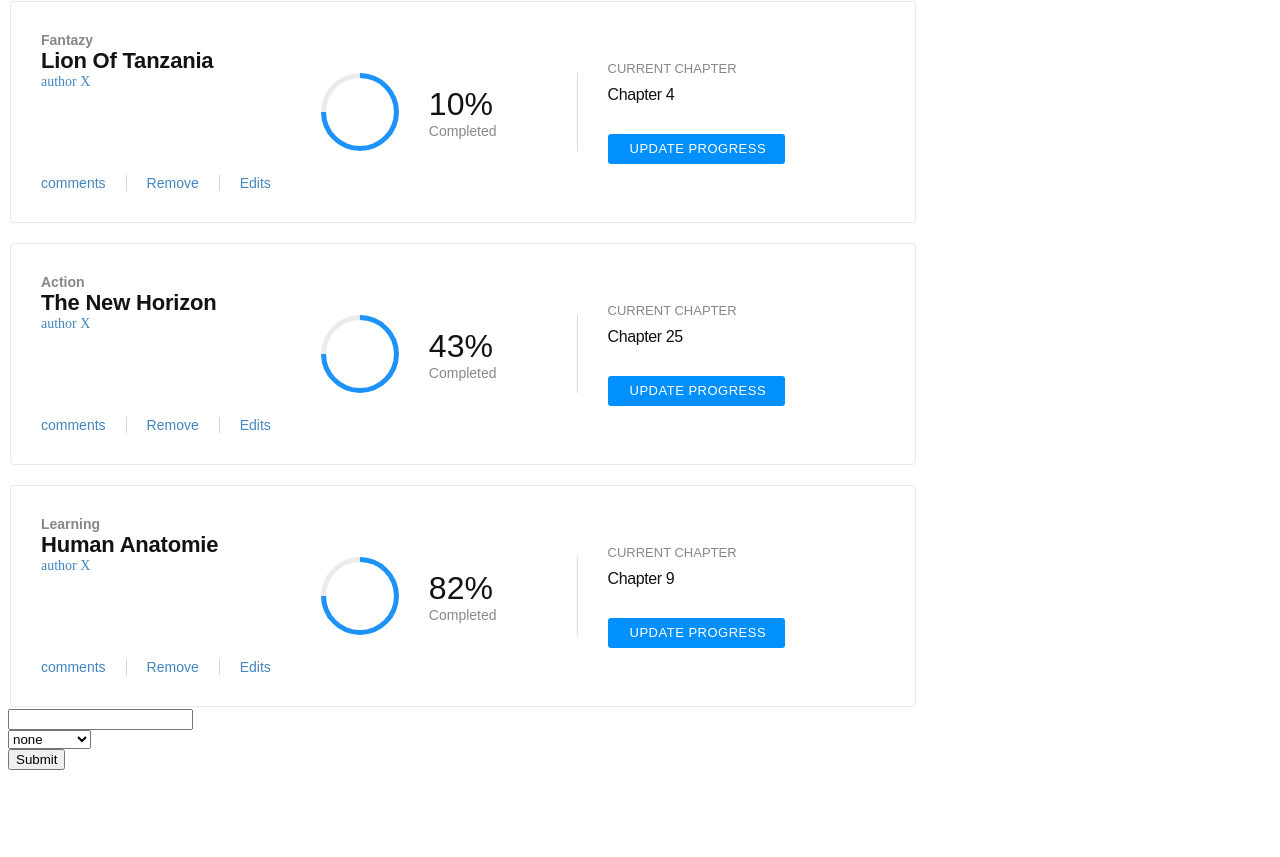
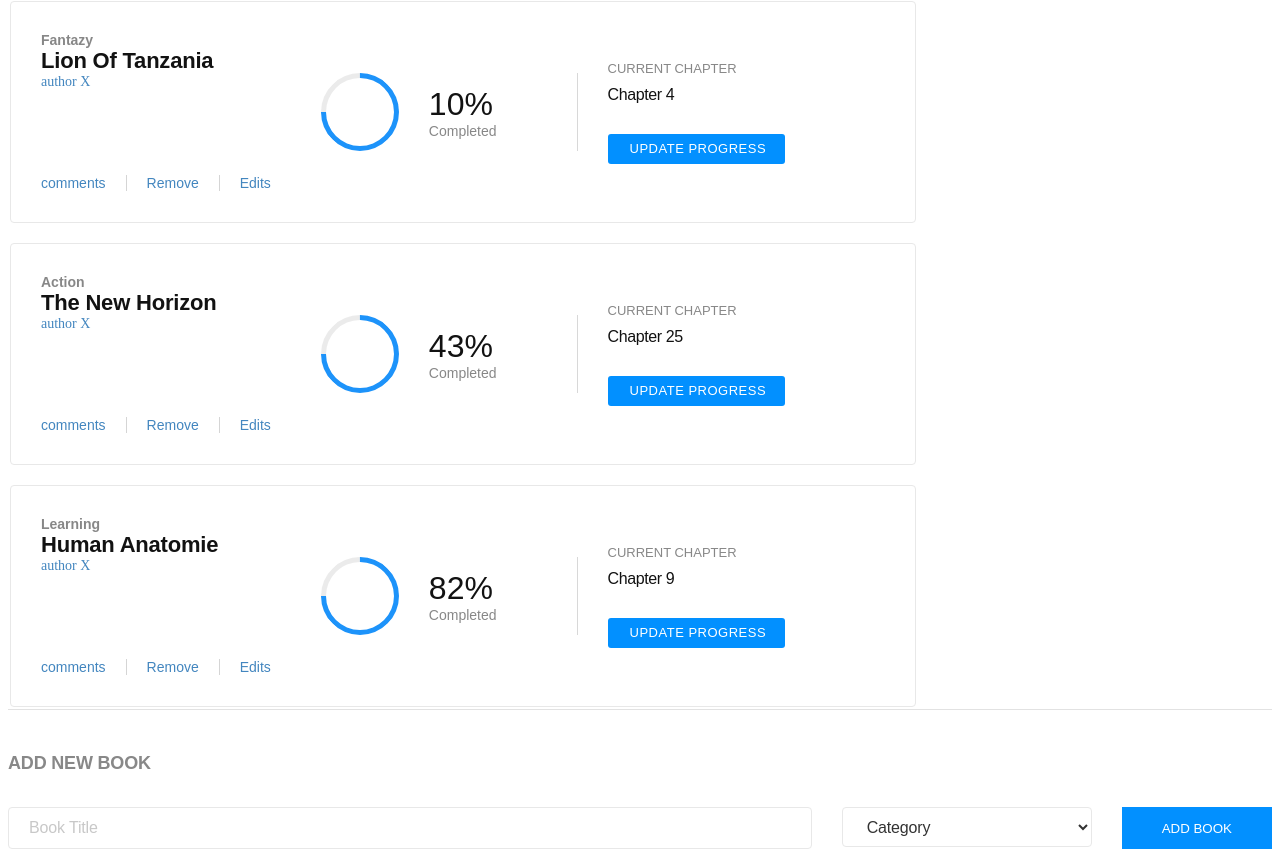
Before and after one commit to dasileker/Book-CMS, a React (Create React App) app: page / in a window 1280 px wide. Shown: the part 195-1052 px from the top of the page. Before the commit the page ends 973 px from the top, so only its background shows below. Built offline with nearby package versions, Linux system fonts and the light colour scheme.

Commit message:
changed the design from form to div for better design

```diff
--- /dev/null
+++ b/src/container/BookForm.css
@@ -0,0 +1,63 @@
+.form-container {
+  border-top: 1px solid rgba(144, 144, 144, 0.26);
+  padding-top: 25px;
+}
+
+.form-container h3 {
+  font-family: sans-serif, Montserrat;
+  font-size: 18px;
+  font-weight: bold;
+  font-stretch: normal;
+  font-style: normal;
+  line-height: normal;
+  letter-spacing: -0.18px;
+  color: #888;
+}
+
+.form-container .form {
+  display: flex;
+  padding-top: 15px;
+}
+
+.title-input {
+  flex-grow: 1;
+  margin-right: 30px;
+}
+
+.select-input {
+  width: 250px;
+  margin-right: 30px;
+}
+
+.select-input,
+.title-input {
+  height: 40px;
+  padding: 0 20px;
+  border-radius: 4px;
+  border: solid 1px #e8e8e8;
+  background-color: #fff;
+  font-family: sans-serif, Montserrat;
+  font-size: 16px;
+  font-weight: normal;
+  font-stretch: normal;
+  font-style: normal;
+  line-height: normal;
+  letter-spacing: -0.15px;
+  color: #333;
+  outline: none;
+}
+
+.title-input::placeholder,
+.select-input option:first-child {
+  color: rgb(200, 200, 200);
+}
+
+.form .button {
+  background-color: #0290ff;
+  color: white;
+  font-family: sans-serif, Montserrat;
+  padding: 0 40px;
+  border: none;
+  cursor: pointer;
+  outline: none;
+}
--- a/src/container/BookForm.js
+++ b/src/container/BookForm.js
@@ -3,6 +3,7 @@ import PropTypes from 'prop-types';
 import { connect } from 'react-redux';
 import { createBook } from '../actions/index';
 import { bookCategories } from '../helper/index';
+import './BookForm.css';
 
 const BookForm = ({ createBook }) => {
   const [title, setTitle] = useState('');
@@ -32,21 +33,24 @@ const BookForm = ({ createBook }) => {
   };
 
   return (
-    <form>
-      <div className="input-group">
+    <div className="form-container">
+      <h3>ADD NEW BOOK</h3>
+      <form className="form">
         <input
           type="text"
+          placeholder="Book Title"
+          className="title-input"
           value={title}
           onChange={handleTitleChange}
         />
-      </div>
-      <div className="input-group">
         <select
+          placeholder="Category"
+          className="select-input"
           value={category}
           onChange={handleCategoryChange}
         >
           <option value="">
-            none
+            Category
           </option>
           {
             bookCategories.map(category => (
@@ -56,14 +60,15 @@ const BookForm = ({ createBook }) => {
             ))
           }
         </select>
-      </div>
         <button
+          className="button"
           type="button"
           onClick={handleSubmit}
         >
-        Submit
+          ADD BOOK
         </button>
       </form>
+    </div>
   );
 };
 
```
Lines whose indentation alone changed are shown as unchanged.
